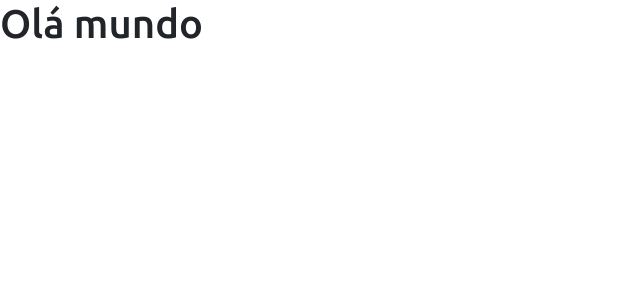
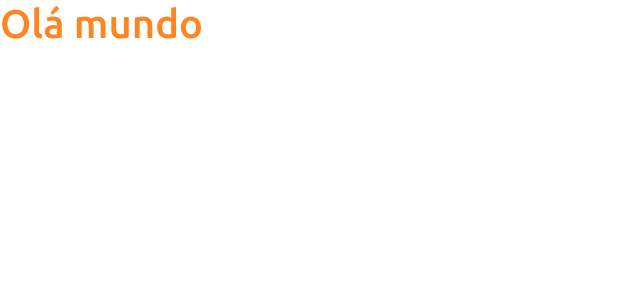
Before and after one commit to JanUrbanNeto/projeto-sds3, a React (Create React App) app in the folder frontend/: page / in a window 1280 px wide. Shown: the top 300 px of the page, without its empty margins (0-640 px from the left). Built offline with nearby package versions, Linux system fonts and the light colour scheme.

Commit message:
Bootstrap

```diff
--- a/frontend/src/App.tsx
+++ b/frontend/src/App.tsx
@@ -1,7 +1,7 @@
 function App() {
   return (
     <div>
-      <h1>Olá mundo</h1>
+      <h1 className="text-primary">Olá mundo</h1>
     </div>
   );
 }
```
